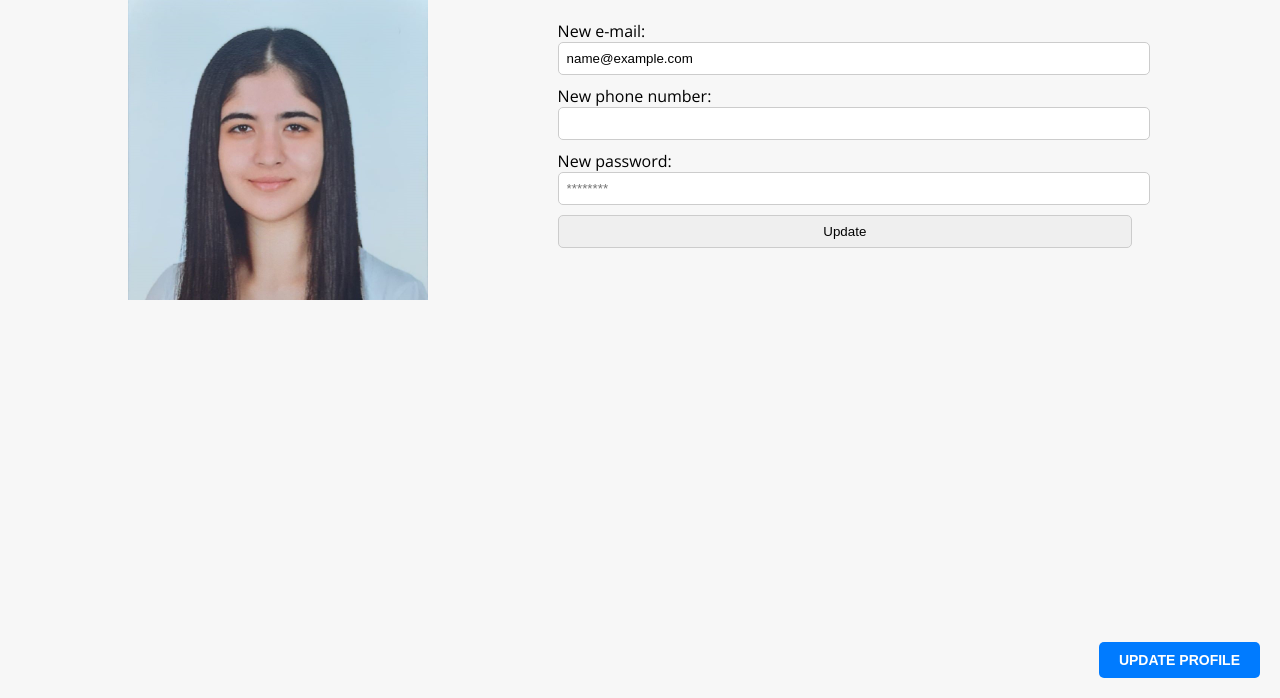
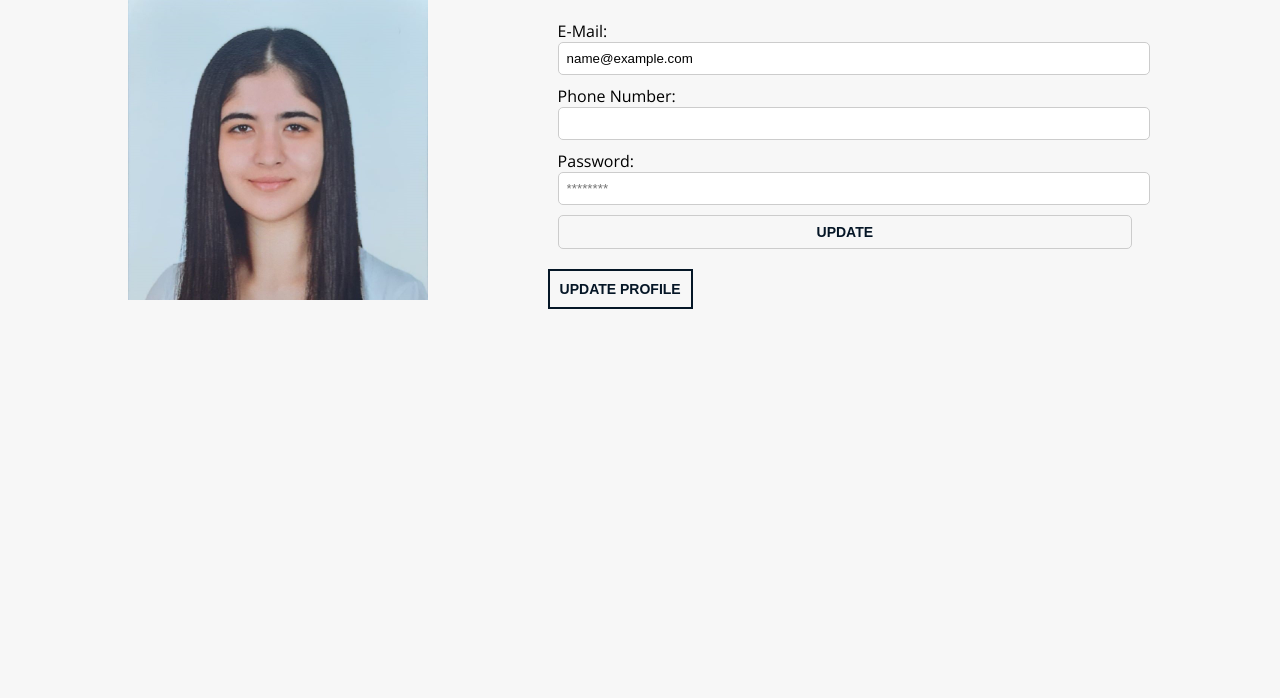
Before and after one commit to salimbeyden/Reservation-System-for-DB-Project, a Flask app: page /update_profile in a window 1280 px wide. Shown: the part 102-800 px from the top of the page. Run offline with Flask 3, Linux system fonts and the light colour scheme; the visitor is signed in with stand-in values (Sample User, id 1); data that the repository does not hold is empty.

Commit message:
Minor Adjustments

```diff
--- a/MyFlaskApp/static/styles/update_profile.css
+++ b/MyFlaskApp/static/styles/update_profile.css
@@ -1,4 +1,6 @@
-/* Add this to your existing CSS or create a new CSS file */
+body {
+    font-family: 'Open Sans', Arial, sans-serif;
+}
 
 .container {
     width: 80%;
@@ -36,19 +38,3 @@
     border-radius: 5px;
     border: 1px solid #ccc;
   }
-
-  button[type="submit"] {
-    padding: 10px 20px;
-    background-color: #007bff;
-    color: white;
-    border: none;
-    border-radius: 5px;
-    cursor: pointer;
-  }
-
-  /* Positioning the button to the bottom right */
-  button[type="submit"] {
-    position: absolute;
-    bottom: 10px;
-    right: 10px;
-  }
--- a/MyFlaskApp/templates/update_profile.html
+++ b/MyFlaskApp/templates/update_profile.html
@@ -71,14 +71,14 @@
 
             <form action="{{ url_for('update_profile') }}" method="POST" class="update-form">
                 <div class="user-info">
-                    New e-mail: <br>
+                    E-Mail: <br>
                     {{ form.email_address(class="email-textbox") }}
                     {{ form.hidden_tag() }}
-                    New phone number: <br>
+                    Phone Number: <br>
                     {{ form.tel_no(class="email-textbox") }}
-                    New password: <br>
+                    Password: <br>
                     {{ form.password(class="password-textbox") }}
-                    {{ form.submit(class="submit-textbox") }}
+                    {{ form.submit(class="submit-button") }}
                 </div>
                 <button type="submit">Update Profile</button>
             </form>
```
